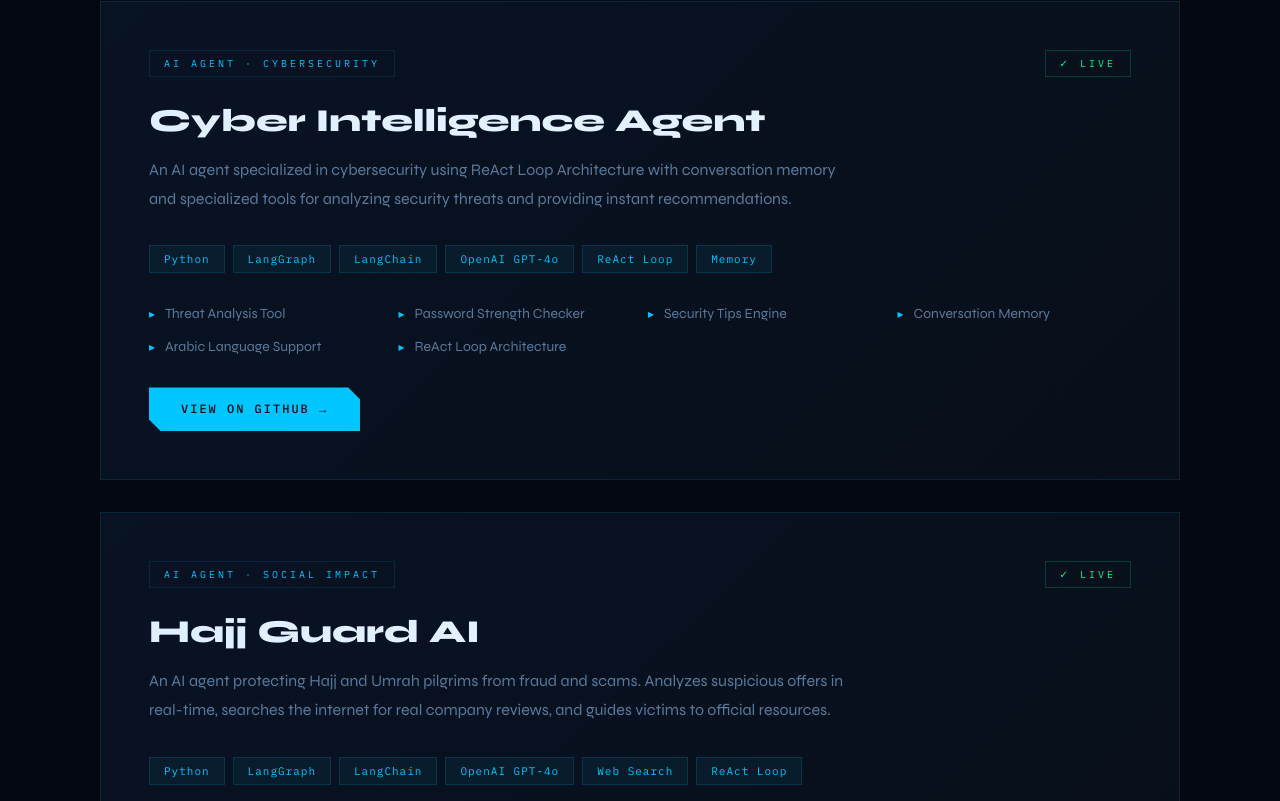
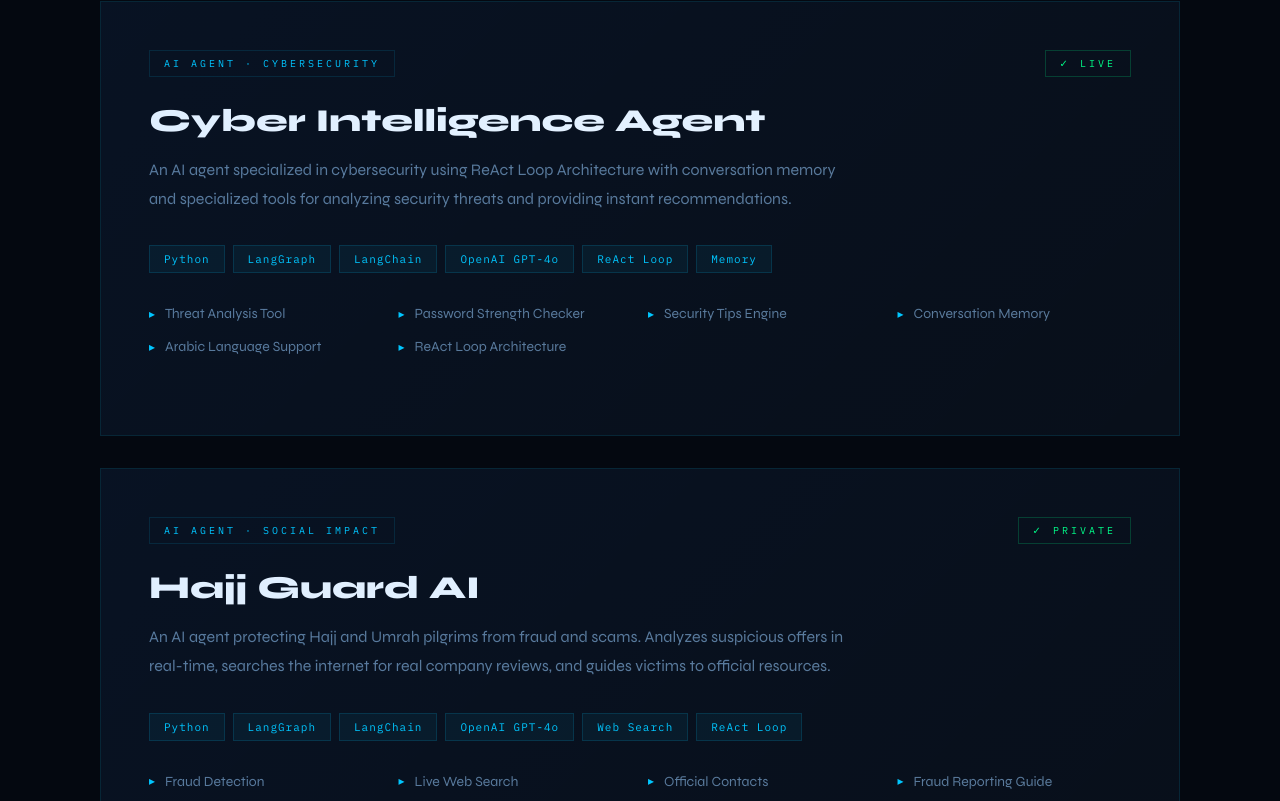
Before and after one commit to elaf1abdulaziz/elaf1abdulaziz.github.io, a plain HTML site: page index.html in a window 1280 px wide. Shown: the part 1939-2740 px from the top of the page. Drawn offline with Linux system fonts and the light colour scheme.

Commit message:
Remove GitHub link and update project status
Removed GitHub link and updated project tag from 'Live' to 'Private'.

```diff
--- a/index.html
+++ b/index.html
@@ -633,15 +633,12 @@
       <div class="feature">Arabic Language Support</div>
       <div class="feature">ReAct Loop Architecture</div>
     </div>
-    <a href="https://github.com/elaf1abdulaziz/Cyber-Search-Agent" target="_blank" class="btn-primary" style="display:inline-block;">
-      View on GitHub →
-    </a>
   </div>
 
   <div class="project-card fade-in">
     <div class="project-header">
       <div class="project-tag">AI Agent · Social Impact</div>
-      <div class="project-tag" style="color: var(--green); border-color: rgba(0,255,136,0.2);">✓ Live</div>
+      <div class="project-tag" style="color: var(--green); border-color: rgba(0,255,136,0.2);">✓ Private</div>
     </div>
     <h3 class="project-title">Hajj Guard AI</h3>
     <p class="project-desc">
```
